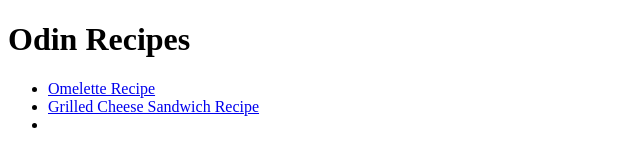
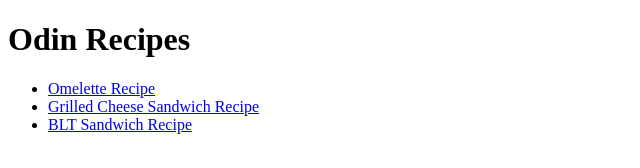
Before and after one commit to deadpoolrt/odin-recipes, a plain HTML site: page index.html in a window 1280 px wide. Shown: the whole page, without its empty margins (0-640 px from the left). Drawn offline with Linux system fonts and the light colour scheme.

Commit message:
forgot to add blt link text

```diff
--- a/index.html
+++ b/index.html
@@ -10,7 +10,7 @@
     <ul>
         <li><a href="recipes/omelette.html">Omelette Recipe</a></li>
         <li><a href="recipes/sandwich.html">Grilled Cheese Sandwich Recipe</a></li>
-        <li><a href="recipes/blt.html"></li>
+        <li><a href="recipes/blt.html">BLT Sandwich Recipe</a></li>
     </ul>
 
 </body>
```
